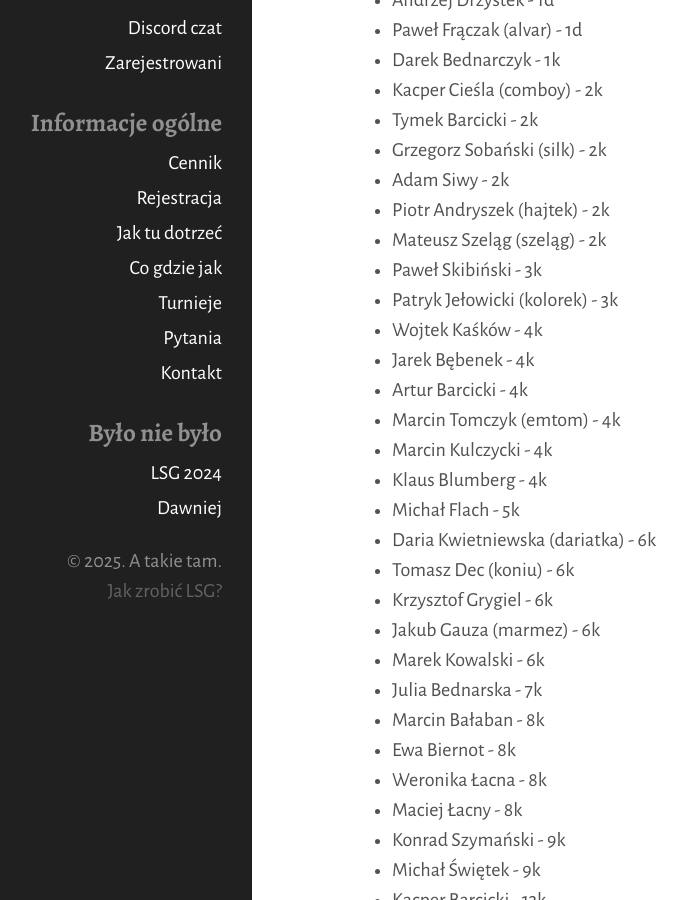
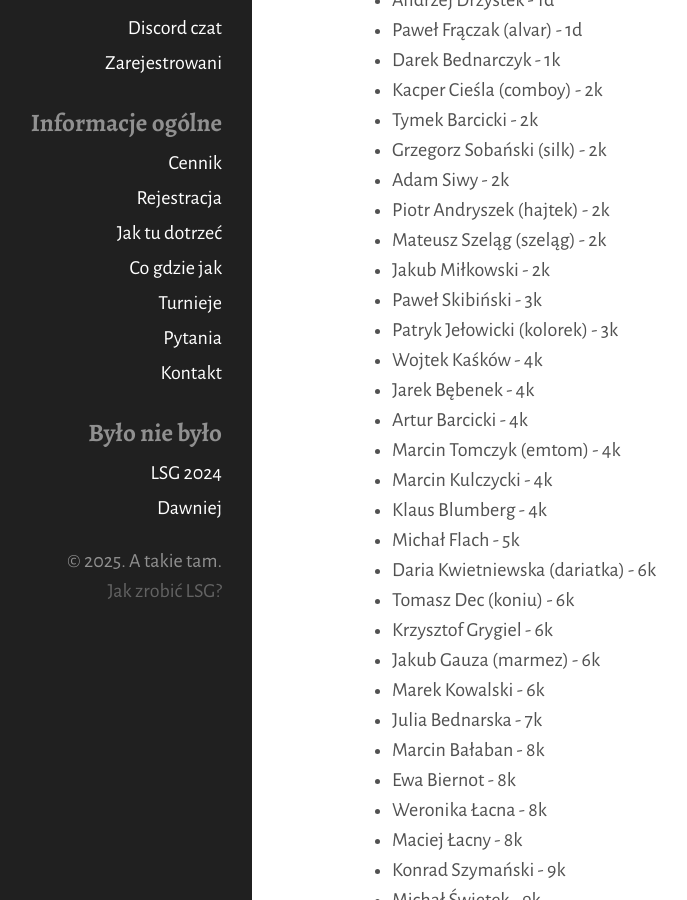
Before and after one commit to tasuki/lsg, a Jekyll site: the page built from _pages/zarejestrowani.md, in a window 1280 px wide and 900 px high, scrolled down 435 px. Shown: the whole window, without its empty margins (108-795 px from the left). Built offline with Jekyll 4.4.1, drawn with Linux system fonts in a browser that asks for light colours.

Commit message:
Update zarejestrowani.md

```diff
--- a/_pages/zarejestrowani.md
+++ b/_pages/zarejestrowani.md
@@ -25,6 +25,7 @@ Zarejestrowani uczestnicy, mniej więcej według stopnia:
 - Adam Siwy - 2k
 - Piotr Andryszek (hajtek) - 2k
 - Mateusz Szeląg (szeląg) - 2k
+- Jakub Miłkowski - 2k
 - Paweł Skibiński - 3k
 - Patryk Jełowicki (kolorek) - 3k
 - Wojtek Kaśków - 4k
```
